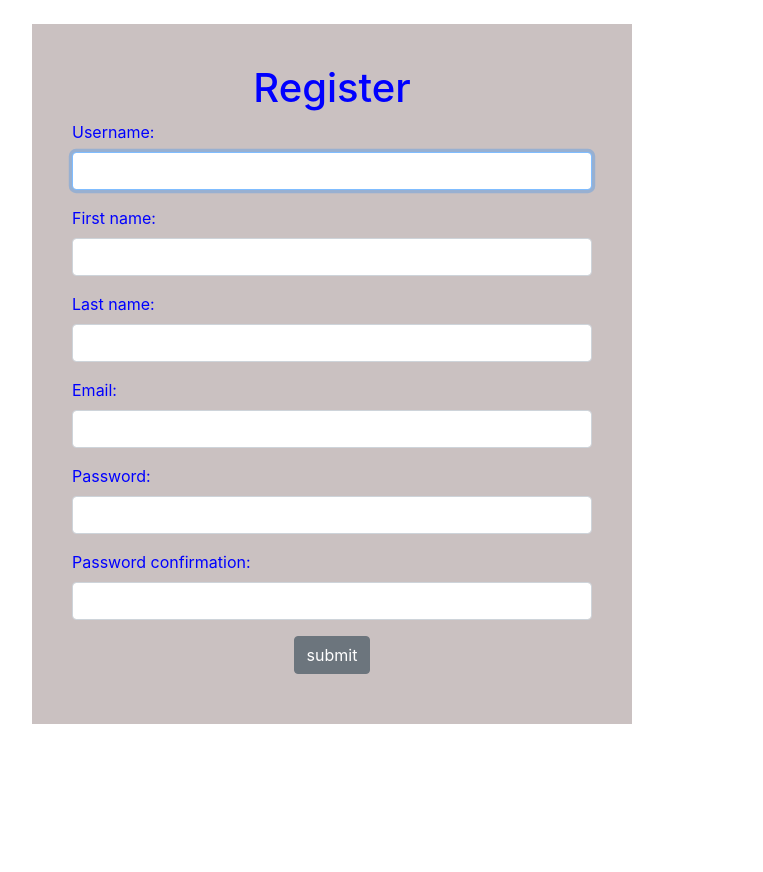
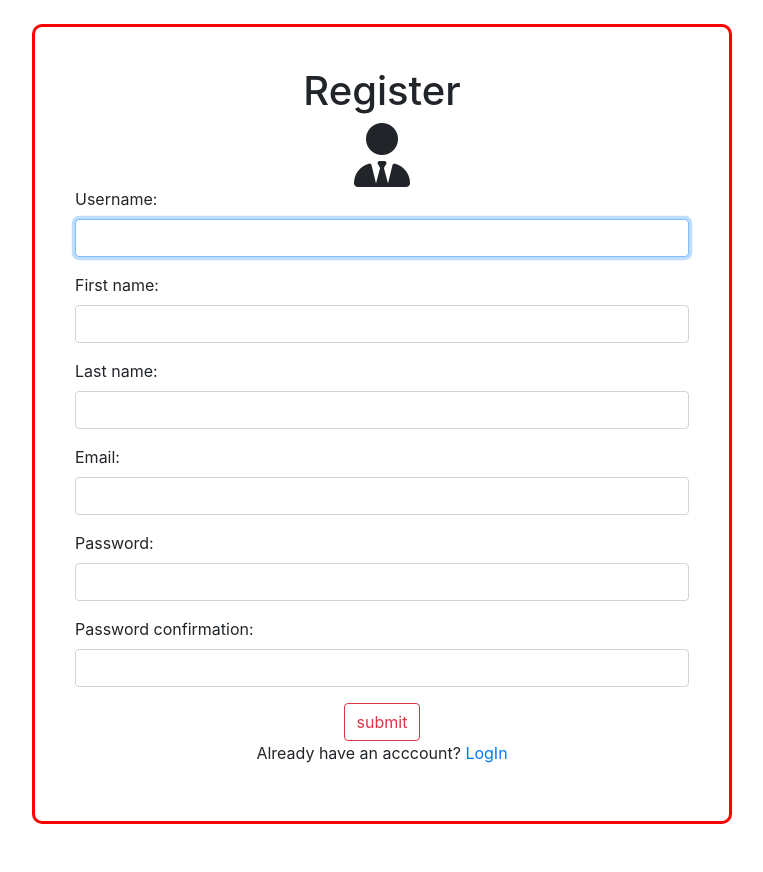
Before and after one commit to lcmongwe/Pro-Awards, a Django app: page /members/register-user in a window 1280 px wide. Shown: the part 56-928 px from the top of the page, without its empty margins (275-1038 px from the left). Before the commit the page ends 780 px from the top, so only its background shows below. Run offline with Django 4.2, Linux system fonts and the light colour scheme; some libraries are stand-ins or nearby versions.

Commit message:
register form submit btn changed

```diff
--- a/members/static/css/register.css
+++ b/members/static/css/register.css
@@ -1,10 +1,13 @@
 .register {
-  width: 600px;
-  height: 600px;
-  background-color: red;
+  width: 700px;
+  height: 800px;
+  background-color: white;
   padding: 20px;
+  margin-left: 20%;
+  border-radius: 10px;
+  border: 3px solid red
 }
 
 .formr {
-  color: blue;
+  padding: 20px;
 }
--- a/members/templates/authenticate/register.html
+++ b/members/templates/authenticate/register.html
@@ -5,8 +5,8 @@
      {% endblock %}
 {% block content%}
 
-<div class="register" style="background:rgb(202, 193, 193); padding:20px;width:600px;height:700px;margin-left: 20%;">
-<div class="formr" style="padding:20px;">
+<div class="register" >
+<div class="formr" >
 {%if form.errors%}
 
 <div class="alert alert-warning alert-dismissible fade show" role="alert">
@@ -20,6 +20,7 @@ there was an error with the form
 
 <center>
 <h1>Register</h1>
+<i class="fa-solid fa-user-tie fa-4x"></i>
 </center>
 
 <form action="{% url 'register'%}" method="POST">
@@ -29,8 +30,10 @@ there was an error with the form
    {{form.as_p}}
 
    <center>
-<input type = "submit" value = "submit" class = "btn btn-secondary">
+<input type = "submit" value = "submit" class = "btn btn-outline-danger"><br>
+Already have an acccount? <a href="{% url 'login'%}">LogIn</a>
 </center>
+
 </form>
 </div>
 </div>
```
Also changed, not shown: members/templates/authenticate/login.html (+26 -6 lines).
